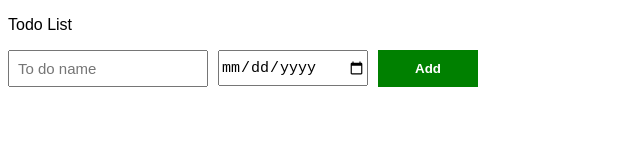
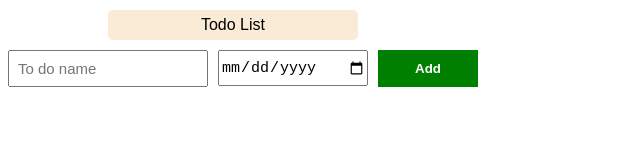
Before and after one commit to muhammad-ilham21/To-do-List, a plain HTML site: page index.html in a window 1280 px wide. Shown: the whole page, without its empty margins (0-640 px from the left). Drawn offline with Linux system fonts and the light colour scheme.

Commit message:
Refactor CSS styles for improved layout and design

```diff
--- a/style.css
+++ b/style.css
@@ -1,5 +1,22 @@
 body{
   font-family: Arial;
+}
+.todoList-main{
+  max-width: 500px;
+  margin: 0 auto;
+  padding: 20px;
+  box-shadow: 0 0 20px rgba(0, 0, 0, 0.1);
+  border-radius: 10px;
+}
+p {
+  background-color: antiquewhite;
+  margin: 10px 100px 10px 100px ;
+  width: 250px;
+  height: 30px;
+  display: flex;
+  align-items: center;
+  justify-content: center;
+  border-radius: 5px;
 }
 .todoList-grid{
   display: grid;
```
